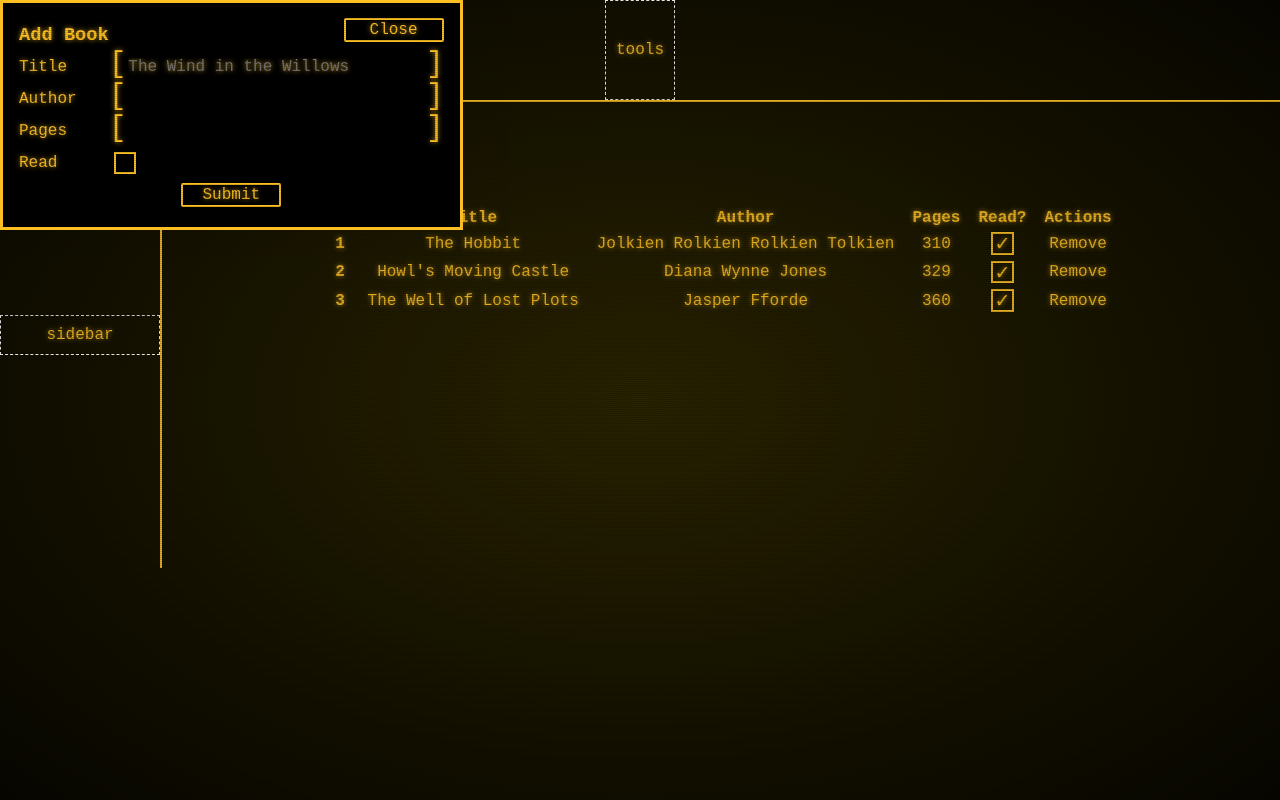
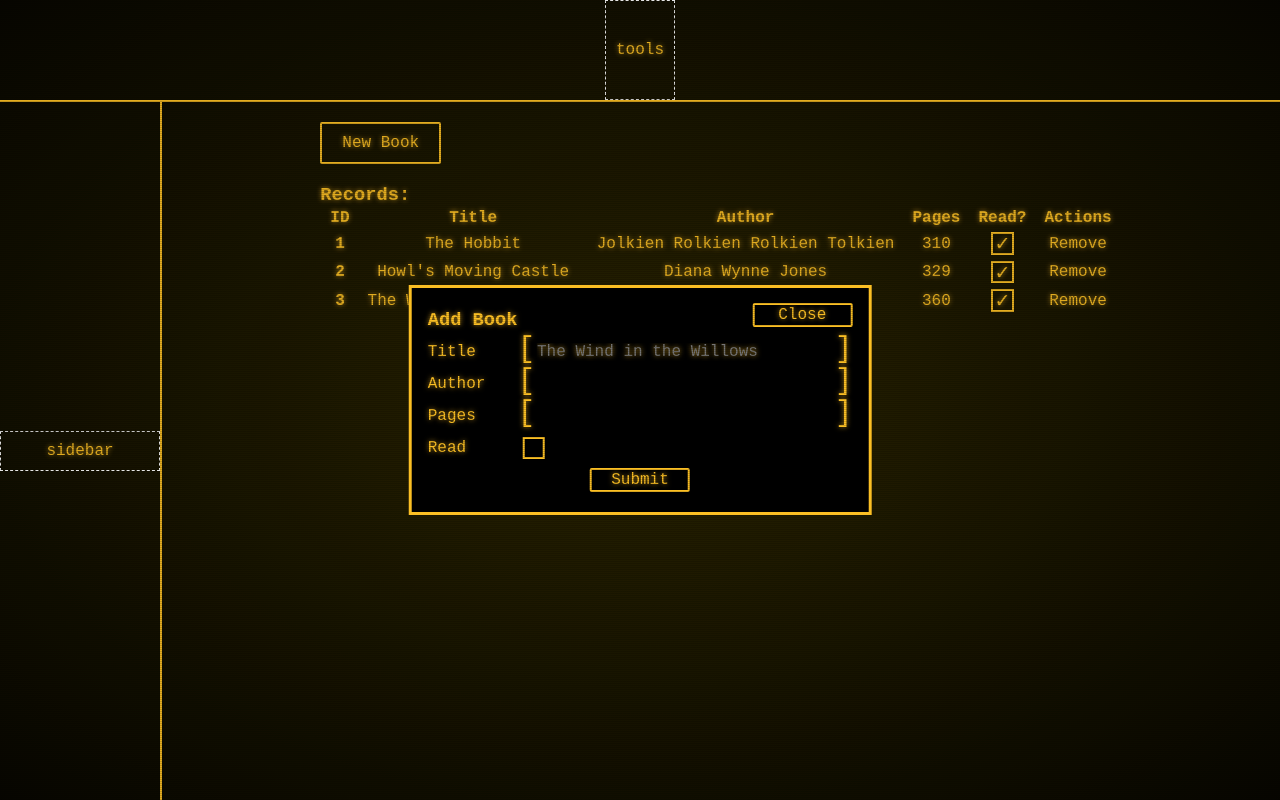
Before and after one commit to SpekkioKilwala/library, a plain HTML site: page index.html in a window 1280 px wide. Both pictures are taken after a click on the button "New Book". Drawn offline with Linux system fonts and the light colour scheme.

Commit message:
Center the popup dialog
Note to self pay proper attention to whether you
identified elements by id or by class.
And if a rule doesn't seem to be doing anything,
make sure that you got the selector right by putting
in something extremely visually obvious!

```diff
--- a/index.html
+++ b/index.html
@@ -47,7 +47,6 @@
 	<!-- I am not at all sure where this is meant to go -->
 	<!-- It doesn't seem to matter? -->
 	<!-- At the very least, at the end of the body it should be least likely to hurt something. -->
-	<div class="dialog-wrapper">
 	<dialog id="add-book-dialog">
 		<form action="#" method="post" class="form-add-book" onsubmit="return false;">
 			<h3>Add Book</h3>
@@ -64,6 +63,5 @@
 			<button type="submit" id="add-book-submit">Submit</button>
 		</form>
 	</dialog>
-	</div>
 </body>
 </html>
--- a/style.css
+++ b/style.css
@@ -63,6 +63,14 @@ dialog {
     );
     pointer-events: none;
   }
+}
+
+#add-book-dialog {
+  position: absolute;
+
+  left: 50%;
+  top: 50%;
+  transform: translate(-50%, -50%);
 }
 
 input {
@@ -226,6 +234,13 @@ body {
   margin-bottom: -4px;
 }
 
+/* https://stackoverflow.com/questions/1205457/how-to-design-a-css-for-a-centered-floating-confirm-dialog */
+/* .dialog-wrapper {
+  top: 50%;
+  left: 50%;
+  position: absolute;
+} */
+
 .h160 {
   width: 160px;
 }
```
Lines whose indentation alone changed are shown as unchanged.
